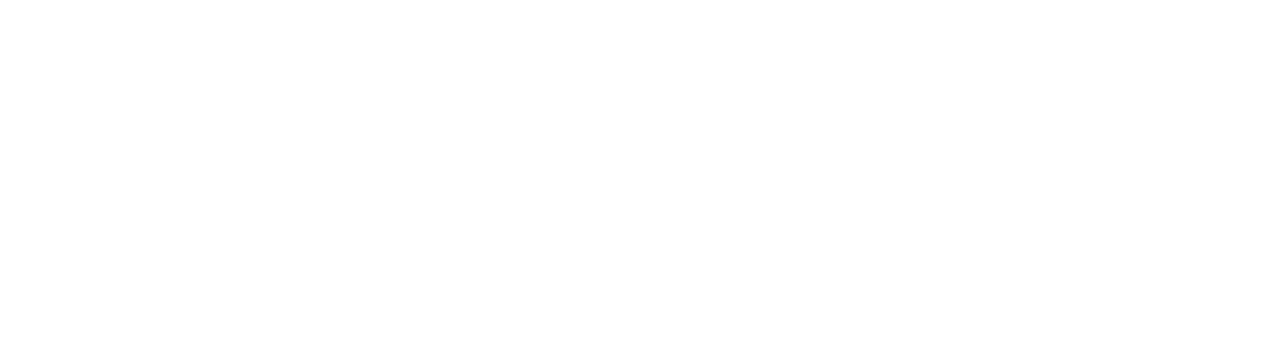
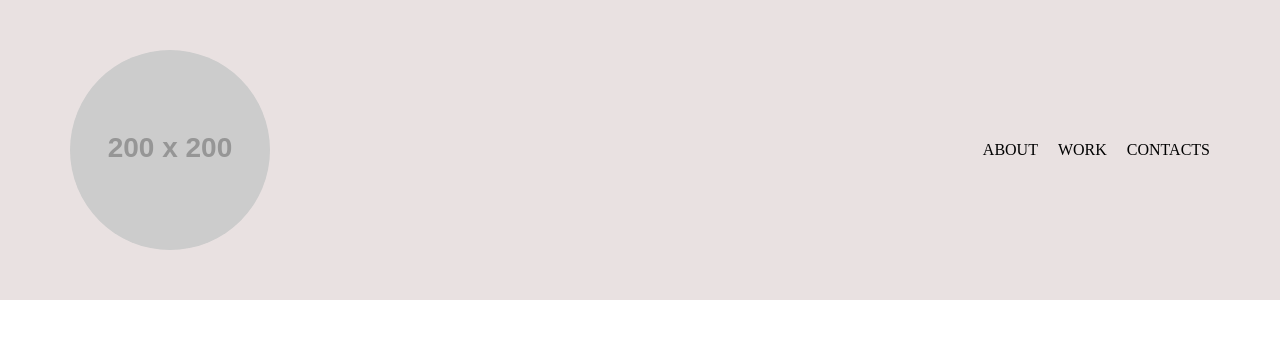
Before and after one commit to strelec-i/training, a plain HTML site: page index.html in a window 1280 px wide. Drawn offline with Linux system fonts and the light colour scheme; placeholder pictures from the web are drawn by us.

Commit message:
feat: add header

```diff
--- a/index.html
+++ b/index.html
@@ -0,0 +1,27 @@
+<!DOCTYPE html>
+<html lang="en">
+<head>
+    <meta charset="UTF-8">
+    <meta name="viewport" content="width=device-width, initial-scale=1.0">
+    <link rel="stylesheet" href="css/style.css">
+    <title>training git</title>
+</head>
+<body>
+    <header>
+        <div class="container">
+            <div class="header-inner">
+                <div class="logo">
+                    <img src="http://placehold.it/200x200" alt="logo" class="logo__img">
+                </div>
+                <nav class="nav">
+                    <ul class="nav-list">
+                        <li class="nav-list__item">about</li>
+                        <li class="nav-list__item">work</li>
+                        <li class="nav-list__item">contacts</li>
+                    </ul>
+                </nav>
+            </div>
+        </div>
+    </header>
+</body>
+</html>
--- a/scss/style.scss
+++ b/scss/style.scss
@@ -0,0 +1,41 @@
+* {
+    margin: 0;
+    padding: 0;
+    box-sizing: border-box;
+}
+body {
+    font-size: 16px;
+    color: #000;
+}
+.container {
+    width: 100%;
+    max-width: 1170px;
+    padding: 0 15px;
+    margin: 0 auto;
+}
+header {
+    padding: 50px 0;
+    background-color: #e9e1e1;
+}
+.header-inner {
+    display: flex;
+    justify-content: space-between;
+    align-items: center;
+}
+.logo {
+    &__img {
+        display: block;
+        border-radius: 50%;
+    }
+}
+
+.nav-list {
+    display: flex;
+
+    &__item {
+        list-style: none;
+        margin-left: 20px;
+        font-size: 1rem;
+        text-transform: uppercase;
+    }
+}
```
Also changed, not shown: css/style.css, 1 other file.
